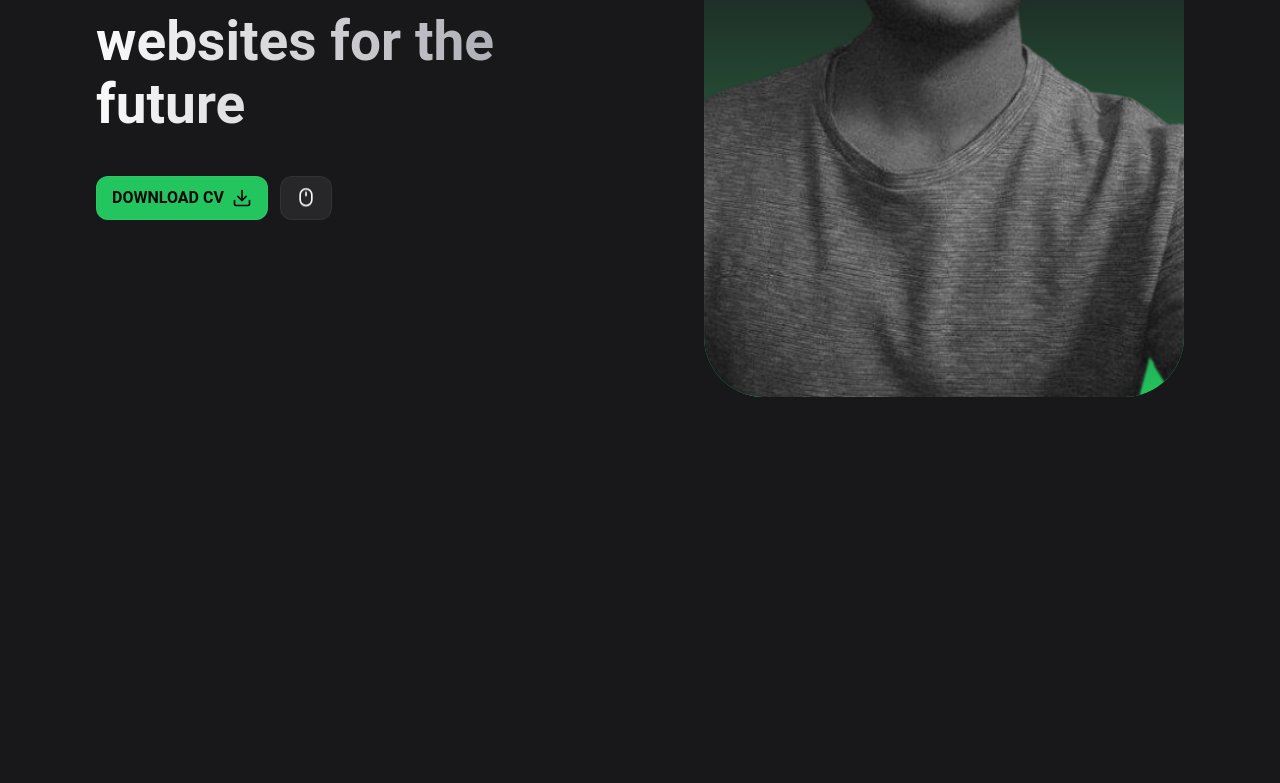
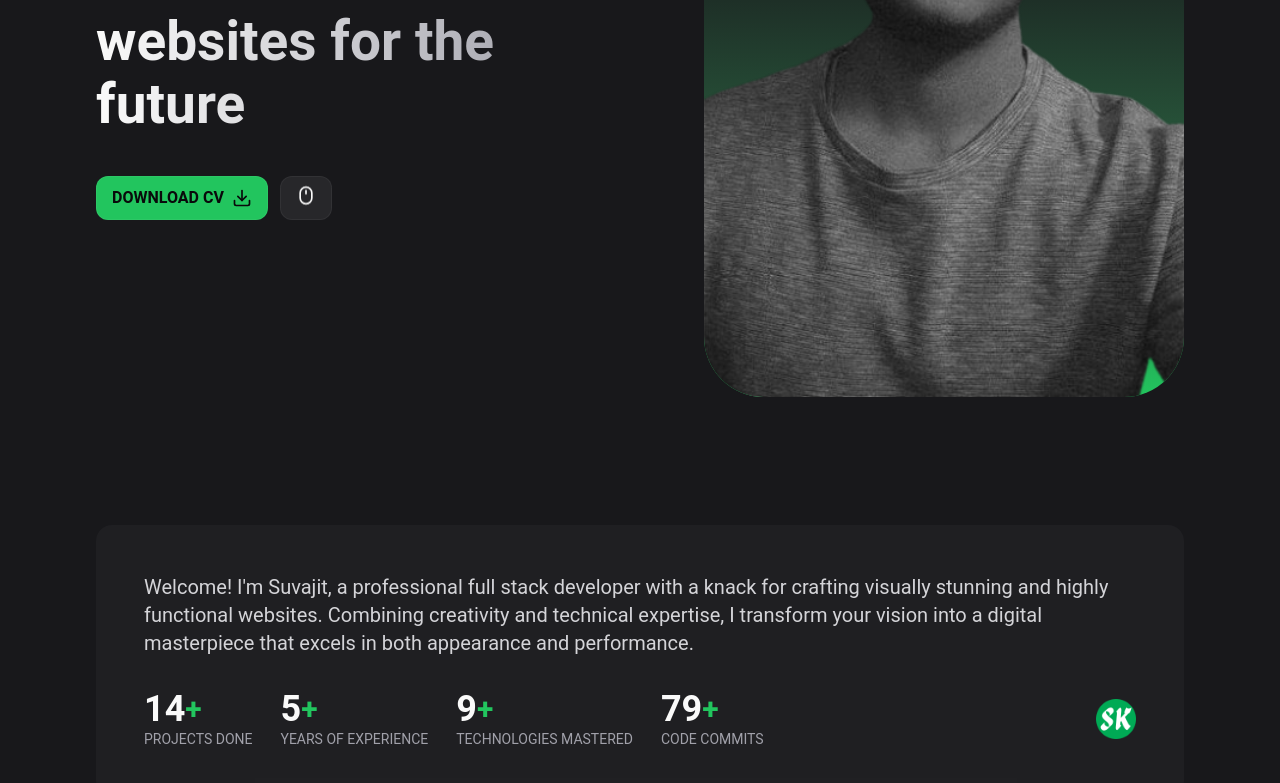
Before and after one commit to SUVAJIT-KARMAKAR/PORTFOLIO, a React (Vite) app: page / in a window 1280 px wide. Shown: the part 493-1276 px from the top of the page. Before the commit the page ends 890 px from the top, so only its background shows below. Built offline with nearby package versions, Linux system fonts and the light colour scheme.

Commit message:
feature(about): About section completed

```diff
--- a/src/App.jsx
+++ b/src/App.jsx
@@ -1,6 +1,7 @@
 // COMPONENTS
 import Header from "./components/Header";
 import Hero from "./components/Hero";
+import About from "./components/About";
 
 const App = () => {
   return (
@@ -8,6 +9,7 @@
       <Header />
       <main>
         <Hero />
+        <About />
       </main>
     </>
   );
--- /dev/null
+++ b/src/components/About.jsx
@@ -0,0 +1,64 @@
+import React from "react";
+
+// ABOUT DETAILS
+const aboutItems = [
+  {
+    label: "PROJECTS DONE",
+    number: 14,
+  },
+  {
+    label: "YEARS OF EXPERIENCE",
+    number: 5,
+  },
+  {
+    label: "TECHNOLOGIES MASTERED",
+    number: 9,
+  },
+  {
+    label: "CODE COMMITS",
+    number: 79,
+  },
+];
+
+const About = () => {
+  return (
+    <section id="about" className="section">
+      <div className="container">
+        <div className="bg-zinc-800/50 p-7 rounded-2xl md:p-12">
+          <p className="text-zinc-300 mb-4 md:mb-8 md:text-xl w-full">
+            Welcome! I&apos;m Suvajit, a professional full stack developer with
+            a knack for crafting visually stunning and highly functional
+            websites. Combining creativity and technical expertise, I transform
+            your vision into a digital masterpiece that excels in both
+            appearance and performance.
+          </p>
+
+          <div className="flex flex-wrap items-center gap-4 md:gap-7">
+            {aboutItems.map(({ label, number }, key) => (
+              <div key={key}>
+                <div className="flex items-center">
+                  <span className="text-2xl font-bold md:text-4xl">
+                    {number}
+                  </span>
+                  <span className="text-green-500 font-semibold md:text-3xl">
+                    {" " + "+"}
+                  </span>
+                </div>
+                <p className="text-sm text-zinc-400">{label}</p>
+              </div>
+            ))}
+            <img
+              src="../../public/LOGO.png"
+              alt="Logo"
+              width={30}
+              height={30}
+              className="ml-auto md:w-[40px] md:h-[40px]"
+            />
+          </div>
+        </div>
+      </div>
+    </section>
+  );
+};
+
+export default About;
--- a/src/index.css
+++ b/src/index.css
@@ -32,6 +32,10 @@
 
 .image-cover {
   @apply w-full h-full object-cover;
+}
+
+.section {
+  @apply pt-20 lg:pt-32;
 }
 
 /* MENU-BUTTON */
```
Also changed, not shown: public/LOGO.png (added), public/android-chrome-192x192.png (added).
